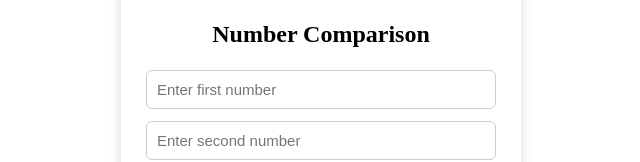
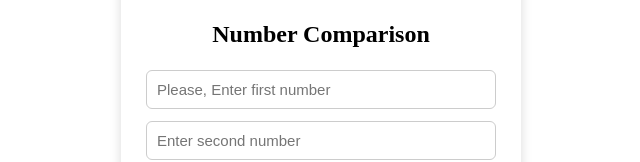
Before and after one commit to Agaura3/Simple-ui, an Angular app: page / in a window 1280 px wide. Shown: the part 144-306 px from the top of the page, without its empty margins (319-959 px from the left). Built offline with nearby package versions, Linux system fonts and the light colour scheme.

Commit message:
24 jan - test

```diff
--- a/src/app/app.html
+++ b/src/app/app.html
@@ -3,7 +3,7 @@
 
   <input
     type="number"
-    placeholder="Enter first number"
+    placeholder="Please, Enter first number"
     (input)="num1 = $any($event.target).valueAsNumber"
   />
 
```
